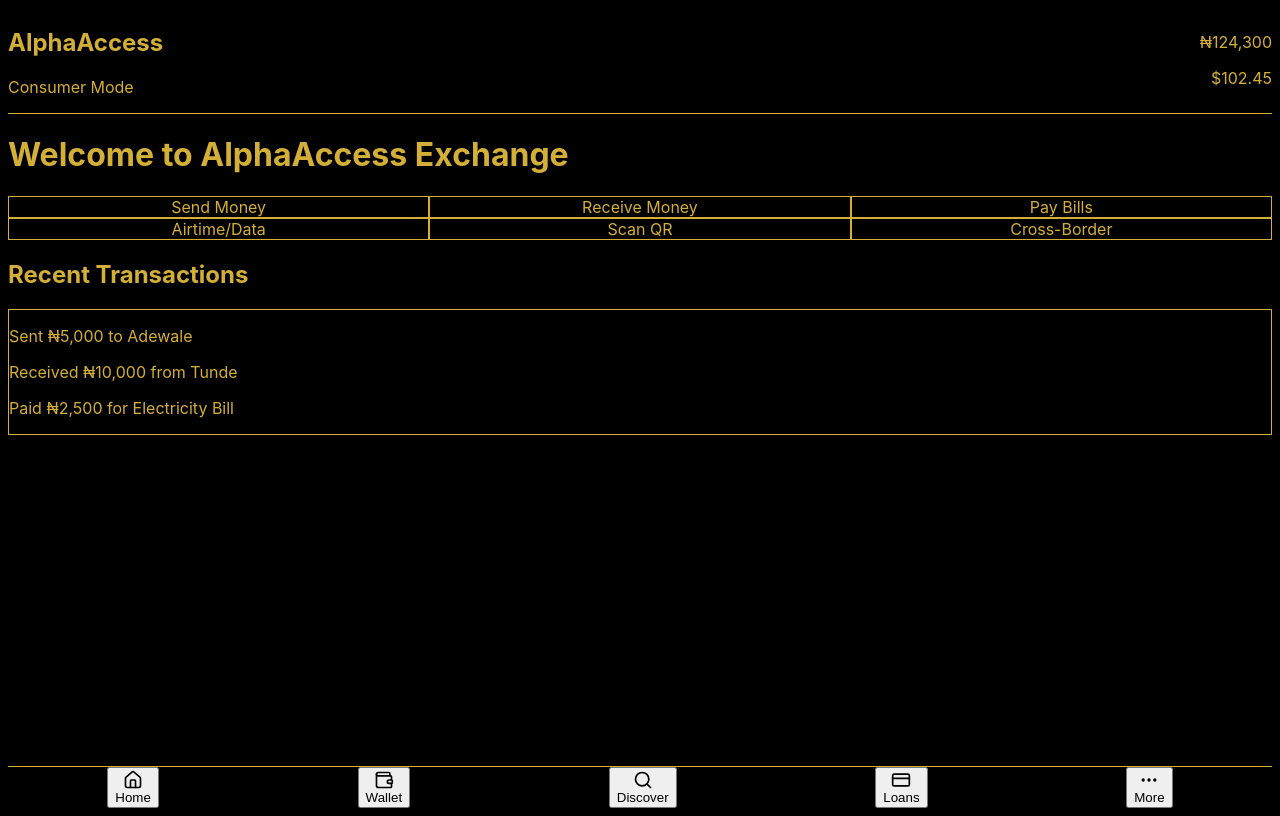
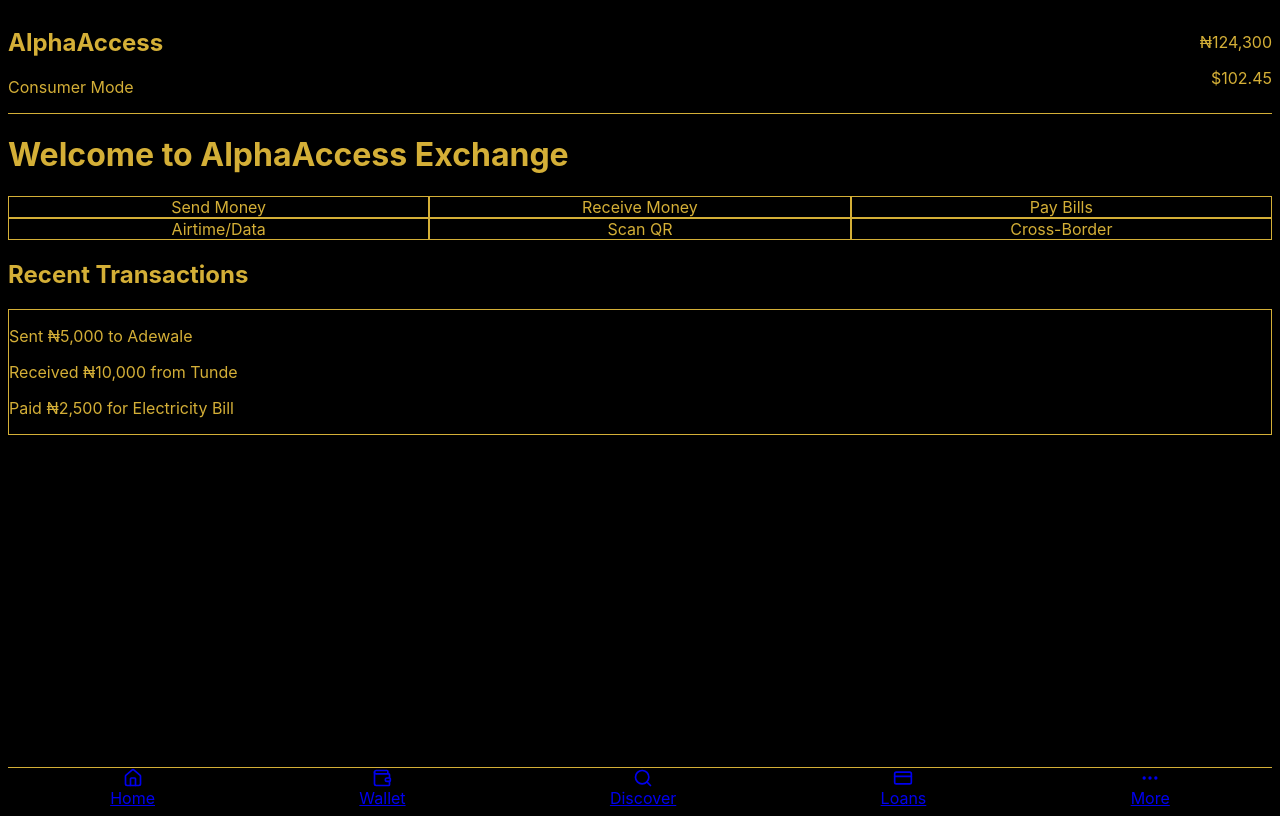
Before and after one commit to officialdavid890-ux/alphaaccess-next, a Next.js app: page /app in a window 1280 px wide. Built offline with nearby package versions, Linux system fonts and the light colour scheme.

Commit message:
Update BottomNav.js

```diff
--- a/components/BottomNav.js
+++ b/components/BottomNav.js
@@ -1,28 +1,35 @@
+import Link from "next/link";
+import { useRouter } from "next/router";
 import { Home, Wallet, Search, CreditCard, MoreHorizontal } from "lucide-react";
 
 export default function BottomNav() {
+  const router = useRouter();
+
+  const navItems = [
+    { name: "Home", href: "/app", icon: Home },
+    { name: "Wallet", href: "/wallet", icon: Wallet },
+    { name: "Discover", href: "/discover", icon: Search },
+    { name: "Loans", href: "/loans", icon: CreditCard },
+    { name: "More", href: "/more", icon: MoreHorizontal },
+  ];
+
   return (
     <nav className="flex justify-around items-center bg-slate py-3 border-t border-gold text-gold">
-      <button className="flex flex-col items-center text-xs">
-        <Home size={20} />
-        Home
-      </button>
-      <button className="flex flex-col items-center text-xs">
-        <Wallet size={20} />
-        Wallet
-      </button>
-      <button className="flex flex-col items-center text-xs">
-        <Search size={20} />
-        Discover
-      </button>
-      <button className="flex flex-col items-center text-xs">
-        <CreditCard size={20} />
-        Loans
-      </button>
-      <button className="flex flex-col items-center text-xs">
-        <MoreHorizontal size={20} />
-        More
-      </button>
+      {navItems.map(({ name, href, icon: Icon }) => {
+        const isActive = router.pathname === href;
+        return (
+          <Link
+            key={name}
+            href={href}
+            className={`flex flex-col items-center text-xs transition ${
+              isActive ? "text-accent font-bold" : "text-gold hover:text-accent"
+            }`}
+          >
+            <Icon size={20} />
+            {name}
+          </Link>
+        );
+      })}
     </nav>
   );
 }
```
